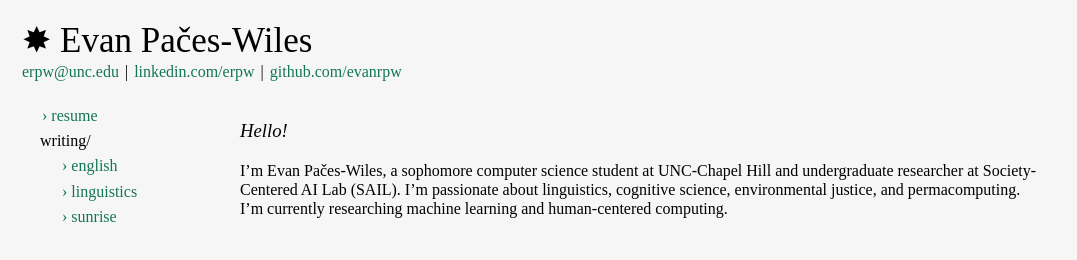
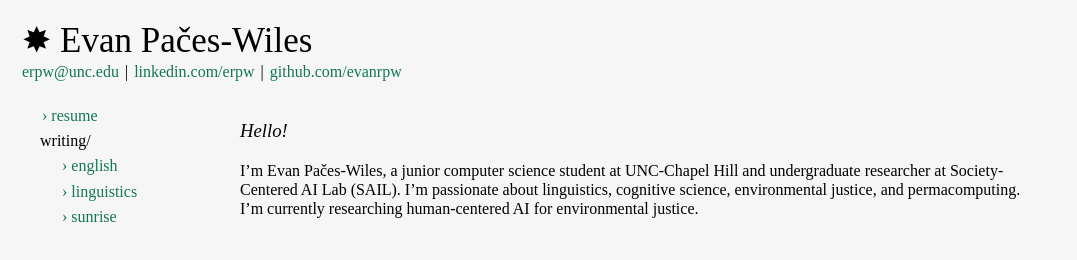
Before and after one commit to evanrpw/evanrpw.github.io, a plain HTML site: page index.html in a window 1280 px wide. Shown: the whole page, without its empty margins (0-1077 px from the left). Drawn offline with Linux system fonts and the light colour scheme.

Commit message:
update year

```diff
--- a/index.html
+++ b/index.html
@@ -29,7 +29,7 @@
 
 	<article>
 	<h3 id="hello">Hello!</h3>
-<p>I&#8217;m Evan Pačes-Wiles, a sophomore computer science student at UNC-Chapel Hill and undergraduate researcher at Society-Centered AI Lab (SAIL). I&#8217;m passionate about linguistics, cognitive science, environmental justice, and permacomputing. I&#8217;m currently researching machine learning and human-centered computing.</p>
+<p>I&#8217;m Evan Pačes-Wiles, a junior computer science student at UNC-Chapel Hill and undergraduate researcher at Society-Centered AI Lab (SAIL). I&#8217;m passionate about linguistics, cognitive science, environmental justice, and permacomputing. I&#8217;m currently researching human-centered AI for environmental justice.</p>
 
 	</article>
 
```
